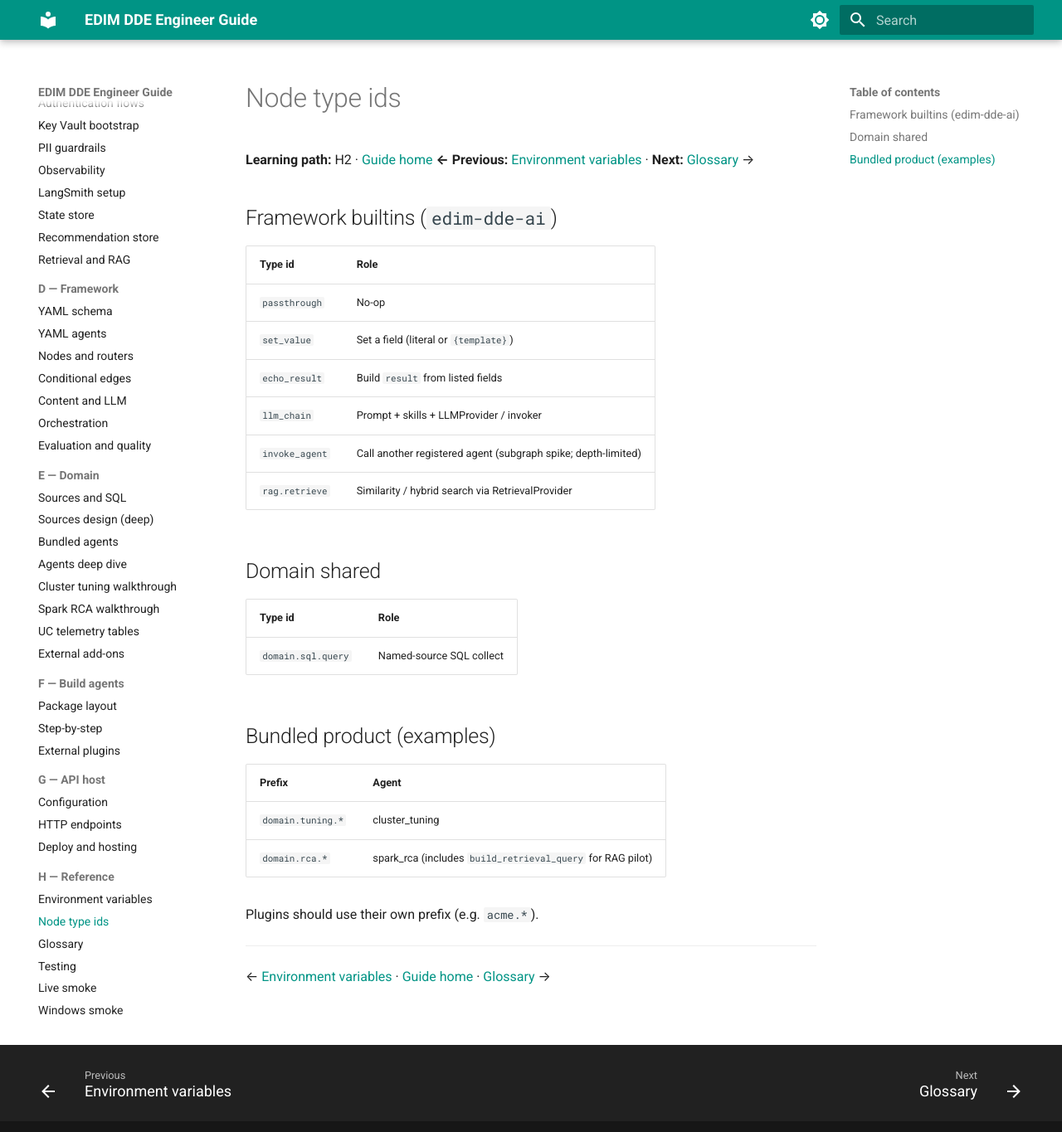
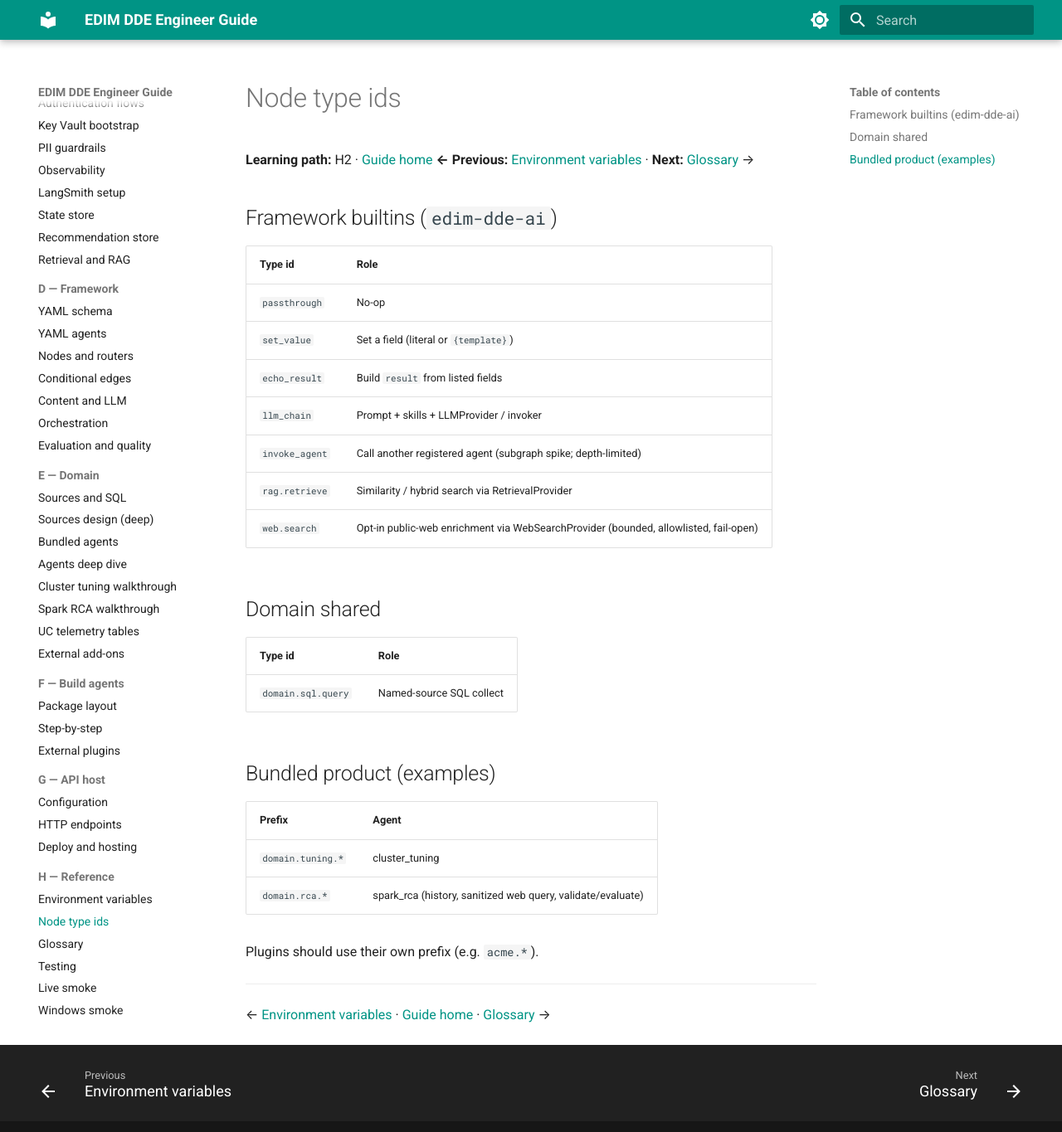
Before and after one commit to sabbineni07/edim-dde-domain, an MkDocs documentation site: the page built from docs/reference/node-type-ids.md, in a window 1280 px wide and 1376 px high. Shown: the top 1365 px of the window at 83% size. Built offline with MkDocs 1.6.1 and Material for MkDocs 9.7.7, drawn with Linux system fonts in a browser that asks for light colours.

Commit message:
end to end job failure RCA enhancement and test

```diff
--- a/docs/reference/node-type-ids.md
+++ b/docs/reference/node-type-ids.md
@@ -14,6 +14,7 @@
 | `llm_chain` | Prompt + skills + LLMProvider / invoker |
 | `invoke_agent` | Call another registered agent (subgraph spike; depth-limited) |
 | `rag.retrieve` | Similarity / hybrid search via RetrievalProvider |
+| `web.search` | Opt-in public-web enrichment via WebSearchProvider (bounded, allowlisted, fail-open) |
 
 ## Domain shared
 
@@ -26,7 +27,7 @@
 | Prefix | Agent |
 |--------|-------|
 | `domain.tuning.*` | cluster_tuning |
-| `domain.rca.*` | spark_rca (includes `build_retrieval_query` for RAG pilot) |
+| `domain.rca.*` | spark_rca (history, sanitized web query, validate/evaluate) |
 
 Plugins should use their own prefix (e.g. `acme.*`).
 
```
